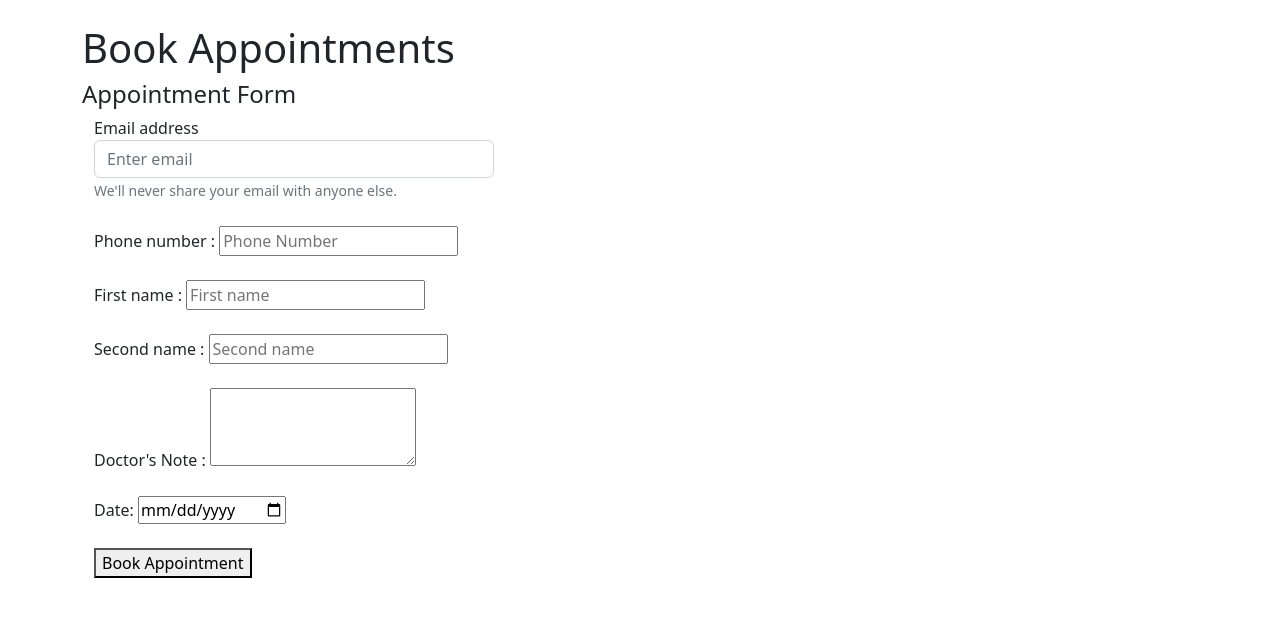
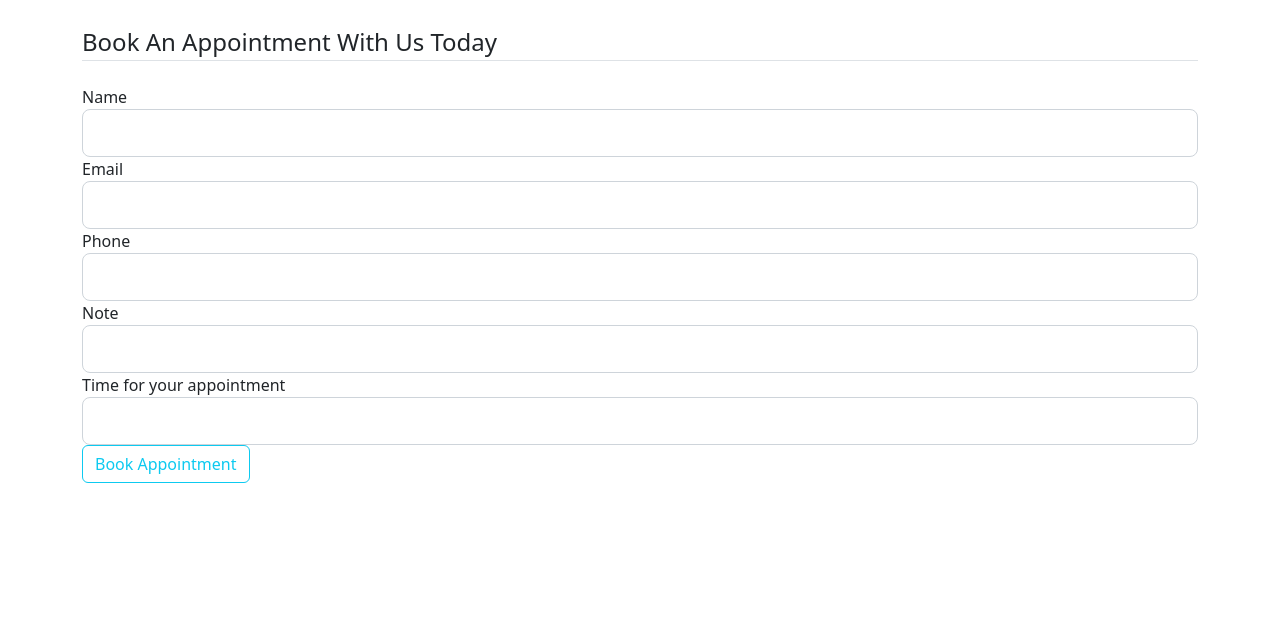
Before and after one commit to kelvin-kahuho/Momma-App---Flask, a Flask app: page /book in a window 1280 px wide. Shown: the part 94-711 px from the top of the page. Run offline with Flask 2, Linux system fonts and the light colour scheme.

Commit message:
Added Appointment Booking forms and gave the project a proper structure

```diff
--- a/index.py
+++ /dev/null
@@ -1,68 +0,0 @@
-from email.policy import default
-from enum import unique
-from pickle import TRUE
-from unicodedata import name
-from flask import Flask, render_template
-from flask_sqlalchemy import SQLAlchemy
-from datetime import date, datetime
-from forms import RegistrationForm, LogInForm
-app = Flask(__name__)
-app.config['SQLALCHEMY_DATABASE_URI'] = 'sqlite:///site.db'
-db = SQLAlchemy(app)
-
-app.config['SECRET_KEY'] = '788d5501a3787d2ddfe537f2f40239f3'
-
-class User(db.Model):
-    id = db.Column(db.Integer, primary_key=True)
-    username = db.Column(db.String(20), unique=True, nullable=False)
-    email = db.Column(db.String(120), unique=True, nullable=False)
-    phone = db.Column(db.Integer, unique=True, nullable=False)
-    image_file = db.Column(db.String(20), nullable=False, default='default.jpg')
-    password = db.Column(db.String(60), nullable=False)
-    appointments = db.relationship('Appointment', backref='patient', lazy=True)
-
-
-    def __repr__(self):
-        return f"User('{self.username}','{self.email}','{self.image_file}')"
-
-class Appointment(db.Model):
-    id = db.Column(db.Integer, primary_key= True)
-    doctors_note = db.Column(db.String(1000), nullable=False)
-    date = db.Column(db.DateTime, nullable = False, default=datetime.utcnow)
-    user_id = db.Column(db.Integer, db.ForeignKey('user.id'), nullable=False)
-
-
-    def __repr__(self):
-        return f"User('{self.doctors_note}','{self.date}')"
-
-
-@app.route("/")
-def hello():
-    return render_template("hello.html")
-
-@app.route("/register")
-def register():
-    form = RegistrationForm()
-    return render_template("register.html", form=form)
-
-@app.route("/login")
-def log_in():
-    form = LogInForm()
-    return render_template("login.html", form=form)
-
-@app.route("/book")
-def book_appointment():
-    return render_template("book_appointment.html")
-
-@app.route("/view")
-def view_appointment():
-    return render_template("view_appointments.html")
-
-@app.route("/profile")
-def view_profile():
-    return render_template("profile.html")
-
-
-
-if __name__ == '__main__':
-    app.run(debug=True)
--- /dev/null
+++ b/index/forms.py
@@ -0,0 +1,35 @@
+from  flask_wtf import FlaskForm
+from wtforms import StringField, PasswordField, SubmitField, BooleanField, DateTimeField
+from wtforms.validators import DataRequired,length, Email, EqualTo, ValidationError
+import email_validator
+import phonenumbers
+
+
+class RegistrationForm(FlaskForm):
+    username = StringField('Username', validators=[DataRequired(), length(min=2, max=20)])
+    email = StringField('Email', validators=[DataRequired(), Email()])
+    password = PasswordField('Password', validators=[DataRequired()])
+    confirm_password = PasswordField('Confirm Password', validators=[DataRequired(), EqualTo('password')])
+    submit = SubmitField('Sign up')
+
+class LogInForm(FlaskForm):
+    email = StringField('Email', validators=[DataRequired(), Email()])
+    password = PasswordField('Password', validators=[DataRequired()])
+    remember = BooleanField('Remember Me')
+    submit = SubmitField('Login')
+
+class AppointmentForm(FlaskForm):
+    email = StringField('Email', validators=[DataRequired(), Email()])
+    phone = StringField('Phone', validators=[DataRequired()])
+    name = StringField('Name', validators=[DataRequired(), length(min=3, max=50)])
+    doctors_note = StringField('Note', validators=[DataRequired(), length(min=20, max=100)])
+    date = DateTimeField('Time for your appointment', format='%Y-%m-%d', validators=[DataRequired()])
+    submit = SubmitField('Book Appointment')
+
+    def validate_phone(self, phone):
+        try:
+            p = phonenumbers.parse(phone.data)
+            if not phonenumbers.is_valid_number(p):
+                raise ValueError()
+        except (phonenumbers.phonenumberutil.NumberParseException, ValueError):
+            raise ValidationError('Invalid phone number')
--- /dev/null
+++ b/index/routes.py
@@ -0,0 +1,41 @@
+from flask import render_template, flash, redirect, url_for
+from index import app
+from index.models import User, Appointment
+from index.forms import RegistrationForm, LogInForm, AppointmentForm
+
+@app.route("/")
+def hello():
+    return render_template("hello.html")
+
+@app.route("/register",methods=['GET', 'POST'])
+def register():
+    form = RegistrationForm()
+    if form.validate_on_submit():
+        flash(f'Account created for {form.username.data}!', 'success')
+        return redirect(url_for('hello'))
+    return render_template("register.html", form=form)
+
+@app.route("/login", methods=['GET', 'POST'])
+def log_in():
+    form = LogInForm()
+    if form.validate_on_submit():
+        flash(f'Login successful. Welcome {form.email.data}!', 'success')
+        return redirect(url_for('hello'))
+
+    return render_template("login.html", form=form)
+
+@app.route("/book", methods=['GET', 'POST'])
+def book_appointment():
+    form = AppointmentForm()
+    if form.validate_on_submit():
+        flash(f'You have successifully booked an appointment at {form.date.data}!', 'success')
+        return redirect(url_for('view_appointment'))
+    return render_template("book_appointment.html", form=form)
+
+@app.route("/view")
+def view_appointment():
+    return render_template("view_appointments.html")
+
+@app.route("/profile")
+def view_profile():
+    return render_template("profile.html")
--- /dev/null
+++ b/index/templates/book_appointment.html
@@ -0,0 +1,77 @@
+{% extends 'main.html' %}
+{% block content %}
+<div class="content-section">
+    <form method="POST" action="">
+        {{ form.hidden_tag() }}
+        <fieldset class="form-group">
+            <legend class="border-bottom mb-4">Book An Appointment With Us Today</legend>
+            <div class="form-group">
+                {{ form.name.label(class="form-control-label") }}
+                {% if form.name.errors %}
+                    {{ form.name(class="form-control form-control-lg is-invalid") }}
+                    <div class="invalid-feedback">
+                        {% for error in form.name.errors %}
+                            <span>{{ error }}</span>
+                        {% endfor %}
+                    </div>
+                {% else %}
+                    {{ form.name(class="form-control form-control-lg") }}
+                {% endif %}
+            </div>
+            <div class="form-group">
+                {{ form.email.label(class="form-control-label") }}
+                {% if form.email.errors %}
+                    {{ form.email(class="form-control form-control-lg is-invalid") }}
+                    <div class="invalid-feedback">
+                        {% for error in form.email.errors %}
+                            <span>{{ error }}</span>
+                        {% endfor %}
+                    </div>
+                {% else %}
+                    {{ form.email(class="form-control form-control-lg") }}
+                {% endif %}
+            </div>
+            <div class="form-group">
+                {{ form.phone.label(class="form-control-label") }}
+                {% if form.phone.errors %}
+                    {{ form.phone(class="form-control form-control-lg is-invalid") }}
+                    <div class="invalid-feedback">
+                        {% for error in form.doctors_note.errors %}
+                            <span>{{ error }}</span>
+                        {% endfor %}
+                    </div>
+                {% else %}
+                    {{ form.phone(class="form-control form-control-lg") }}
+                {% endif %}
+            </div>
+            <div class="form-group">
+                {{ form.doctors_note.label(class="form-control-label") }}
+                {% if form.doctors_note.errors %}
+                    {{ form.doctors_note(class="form-control form-control-lg is-invalid") }}
+                    <div class="invalid-feedback">
+                        {% for error in form.doctors_note.errors %}
+                            <span>{{ error }}</span>
+                        {% endfor %}
+                    </div>
+                {% else %}
+                    {{ form.doctors_note(class="form-control form-control-lg") }}
+                {% endif %}
+            </div>
+            <div class="form-group">
+                {{ form.date.label(class="form-control-label") }}
+                {% if form.date.errors %}
+                    {{ form.date(class="form-control form-control-lg is-invalid") }}
+                    <div class="invalid-feedback">
+                        {% for error in form.date.errors %}
+                            <span>{{ error }}</span>
+                        {% endfor %}
+                    </div>
+                {% else %}
+                    {{ form.date(class="form-control form-control-lg") }}
+                {% endif %}
+            </div>
+        </fieldset>
+        <div class="form-group">
+            {{ form.submit(class="btn btn-outline-info") }}
+        </div>
+{% endblock content %}
--- a/templates/main.html
+++ b/index/templates/main.html
@@ -44,6 +44,15 @@
 
     <div class ="container">
       <br>
+      {% with messages = get_flashed_messages(with_categories=true) %}
+      {% if messages %}
+        {% for category, message in messages %}
+          <div class="alert alert-{{ category }}">
+            {{message}}
+          </div>
+        {% endfor %}
+      {%endif%}
+      {% endwith %}
             {% block content %}
 
 
--- /dev/null
+++ b/run.py
@@ -0,0 +1,5 @@
+from index import app
+
+
+if __name__ == '__main__':
+    app.run(debug=True)
--- a/templates/book_appointment.html
+++ /dev/null
@@ -1,42 +0,0 @@
-{% extends 'main.html' %}
-{% block content %}
-    <h1>Book Appointments</h1>
-    <h4> Appointment Form </h4>
-    <form class="container-fluid">
-        <div class="form-group" style="width: 400px;">
-          <label for="exampleInputEmail1">Email address</label>
-          <input type="email" class="form-control" id="exampleInputEmail1" aria-describedby="emailHelp" placeholder="Enter email">
-          <small id="emailHelp" class="form-text text-muted">We'll never share your email with anyone else.</small>
-        </div>
-        <br>
-        <div class="form-group">
-            <label>Phone number : </label>
-            <input type="phone" placeholder="Phone Number" id="phone" required>
-        </div>
-        <br>
-        <div class="form-group">
-            <label>First name : </label>
-            <input type="text" placeholder="First name" id="phone" required>
-        </div>
-        <br>
-        <div class="form-group">
-            <label>Second name : </label>
-            <input type="text" placeholder="Second name" id="phone" required>
-        </div>
-        <br>
-        <div class="form-group">
-            <label>Doctor's Note : </label>
-            <textarea id="results" rows="3"></textarea>
-        </div>
-        <br>
-        <div class="form-group">
-            <label>Date: </label>
-            <input type="date" placeholder="Appointment date" id="date" required />
-        </div>
-        <br>
-        <button type="submit" onClick="alert('Thank you !. A health care provider will contact you through our email');">Book Appointment</button>
-      </form>
-
-</body>
-</html>
-{% endblock content %}
```
Also changed, not shown: forms.py (deleted, +0 -18 lines), index/__init__.py (added, +9 -0 lines), index/models.py (added, +26 -0 lines), index/templates/default.png (renamed from templates/default.png), index/templates/handler.js (added), index/templates/hello.html (renamed from templates/hello.html), index/templates/login.html (renamed from templates/login.html), index/templates/profile.html (renamed from templates/profile.html), index/templates/register.html (renamed from templates/register.html), index/templates/static.css (renamed from templates/static.css), index/templates/view_appointments.html (renamed from templates/view_appointments.html), site.db (deleted).
